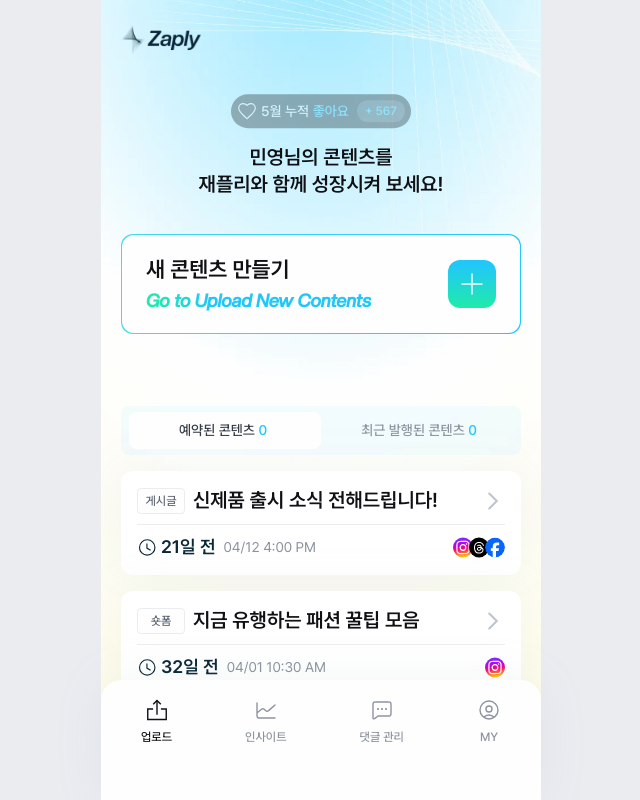
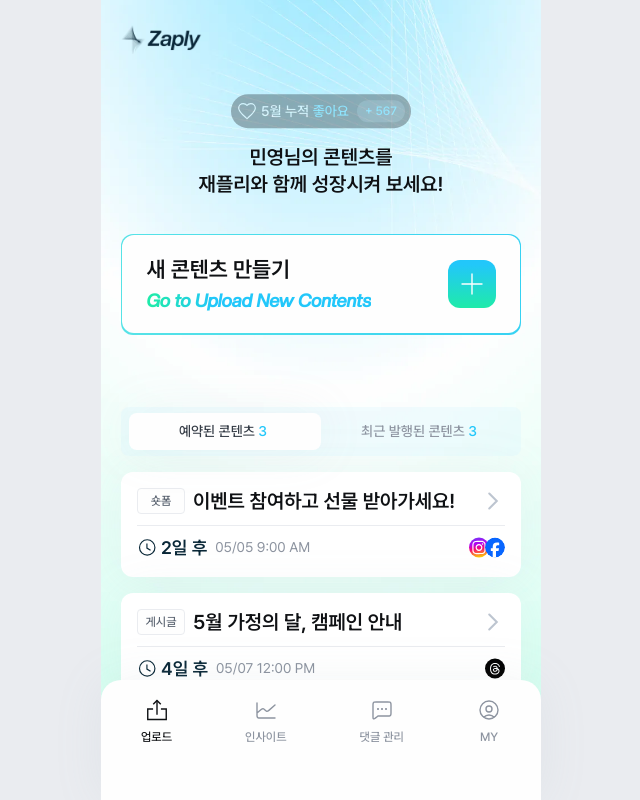
Before and after one commit to youth-o/Zaply-client, a Next.js app: page / in a window 1280 px wide. Shown: the whole page, without its empty margins (319-959 px from the left). Built offline with nearby package versions, Linux system fonts and the light colour scheme.

Commit message:
feat: 메인 페이지 구현

```diff
--- a/src/app/(main)/content/_components/ContentItem.tsx
+++ b/src/app/(main)/content/_components/ContentItem.tsx
@@ -1,16 +1,18 @@
 import { ChevronIcon, TimeIcon } from "@/components/icons";
-import { type contentItemsMock } from "./mocks/contentItems";
+import { contentItemsMock } from "./mocks/contentItems";
 import { useDateLabel, useFormattedDateTime } from "./hooks/useFormatTime";
 import Platforms from "./Platforms";
+import { useContentStore } from "@/stores/useContentStore";
 
 type ContentItemProps = (typeof contentItemsMock)[number];
 
 const ContentItem = ({ type, title, publishedAt, platforms }: ContentItemProps) => {
   const formatted = useFormattedDateTime(publishedAt);
   const label = useDateLabel(publishedAt);
+  const toggleState = useContentStore(state => state.activeTab);
 
   return (
-    <article className="w-full p-4 flex flex-col gap-[10px] rounded-[12px] bg-white shadow-drop cursor-pointer">
+    <article className="w-full h-[105px] p-4 flex flex-col gap-[10px] rounded-[12px] bg-white shadow-drop cursor-pointer">
       <div className="flex items-center justify-between">
         <div className="flex gap-2 items-center">
           <div className="w-[48px] h-[26px] rounded-[4px] text-grayscale-600 text-b4M text-center border border-grayscale-300 bg-grayscale-100 text-b4M text-grayscale-700 flex items-center justify-center">
@@ -22,6 +24,9 @@ const ContentItem = ({ type, title, publishedAt, platforms }: ContentItemProps)
       </div>
       <div className="w-full h-[1px] bg-grayscale-300" />
       <div className="flex items-cetner justify-between">
+        {toggleState === "recent" ? (
+          <p className="text-b3R text-grayscale-600">{formatted}</p>
+        ) : (
           <div className="flex items-center justify-center gap-2">
             <div className="flex items-center justify-center gap-1">
               <TimeIcon className="text-blue-blueblack" />
@@ -29,6 +34,7 @@ const ContentItem = ({ type, title, publishedAt, platforms }: ContentItemProps)
             </div>
             <p className="text-b3R text-grayscale-600">{formatted}</p>
           </div>
+        )}
         <Platforms platforms={platforms} />
       </div>
     </article>
--- a/src/app/(main)/content/_components/ContentList.tsx
+++ b/src/app/(main)/content/_components/ContentList.tsx
@@ -1,14 +1,38 @@
 import { contentItemsMock } from "./mocks/contentItems";
 import ContentItem from "./ContentItem";
+import { useContentStore } from "@/stores/useContentStore";
 
 const ContentList = () => {
-  const previewItems = contentItemsMock.slice(0, 3);
+  const activeTab = useContentStore(state => state.activeTab);
+  const now = new Date();
+
+  const filteredItems = contentItemsMock
+    .filter(item => {
+      const published = new Date(item.publishedAt);
+      return activeTab === "reserved" ? published > now : published <= now;
+    })
+    .sort((a, b) => {
+      const dateA = new Date(a.publishedAt).getTime();
+      const dateB = new Date(b.publishedAt).getTime();
+      return activeTab === "reserved" ? dateA - dateB : dateB - dateA;
+    });
 
   return (
-    <div className="w-full flex flex-col gap-4">
-      {previewItems.map(item => (
-        <ContentItem key={item.id} {...item} />
-      ))}
+    <div className="w-full flex flex-col items-center gap-4">
+      {filteredItems.length === 0 ? (
+        <div className="w-full h-[56px] bg-grayscale-100/80 text-center text-b2R text-grayscale-600 rounded-[12px] shadow-drop flex items-center justify-center">
+          현재 콘텐츠가 없어요.
+        </div>
+      ) : (
+        filteredItems.slice(0, 3).map(item => <ContentItem key={item.id} {...item} />)
+      )}
+      {filteredItems.length === 0 ? (
+        ""
+      ) : (
+        <button className="mt-2 w-[84px] h-[34px] text-center text-b3M text-grayscale-500 rounded-full bg-grayscale-100 shadow-drop">
+          전체보기
+        </button>
+      )}
     </div>
   );
 };
--- a/src/app/(main)/content/_components/ContentToggle.tsx
+++ b/src/app/(main)/content/_components/ContentToggle.tsx
@@ -1,13 +1,15 @@
-import { useState } from "react";
+import { useContentStore } from "@/stores/useContentStore";
 import { motion } from "framer-motion";
 
 const ContentToggle = () => {
-  const [activeTab, setActiveTab] = useState<"reserved" | "recent">("reserved");
+  const activeTab = useContentStore(state => state.activeTab);
+  const setActiveTab = useContentStore(state => state.setActiveTab);
+  const counts = useContentStore(state => state.counts);
 
   return (
     <div className="relative w-full bg-blue-300/30 rounded-[8px] py-[6px] px-2 flex items-center justify-between gap-2">
       <motion.div
-        className="absolute top-[6px] left-[8px] h-[calc(100%-12px)] w-[calc(50%-8px)] rounded-[8px] bg-grayscale-100 z-0"
+        className="absolute top-[6px] left-[8px] h-[calc(100%-12px)] w-[calc(50%-8px)] rounded-[8px] bg-grayscale-100 z-0 shadow-drop"
         layout
         animate={{ x: activeTab === "reserved" ? "0%" : "100%" }}
         transition={{ type: "spring", stiffness: 300, damping: 30 }}
@@ -19,7 +21,7 @@ const ContentToggle = () => {
           className={`w-full px-4 py-2 text-center text-b3M rounded-[8px] cursor-pointer transition-colors duration-200 ${
             activeTab === "reserved" ? "text-grayscale-800" : "text-grayscale-600"
           }`}>
-          예약된 콘텐츠 <span className="text-blue-700">0</span>
+          예약된 콘텐츠 <span className="text-blue-700">{counts.reserved}</span>
         </button>
       </div>
       <div className="relative z-10 w-1/2">
@@ -28,7 +30,7 @@ const ContentToggle = () => {
           className={`w-full px-4 py-2 text-center text-b3M rounded-[8px] cursor-pointer transition-colors duration-200 ${
             activeTab === "recent" ? "text-grayscale-800" : "text-grayscale-600"
           }`}>
-          최근 발행된 콘텐츠 <span className="text-blue-700">0</span>
+          최근 발행된 콘텐츠 <span className="text-blue-700">{counts.recent}</span>
         </button>
       </div>
     </div>
--- a/src/app/(main)/content/_components/MainContent.tsx
+++ b/src/app/(main)/content/_components/MainContent.tsx
@@ -1,9 +1,22 @@
+import { useEffect } from "react";
 import ContentList from "./ContentList";
 import ContentToggle from "./ContentToggle";
+import { contentItemsMock } from "./mocks/contentItems";
+import { useContentStore } from "@/stores/useContentStore";
 
 const MainContent = () => {
+  const now = new Date();
+  const setCounts = useContentStore(state => state.setCounts);
+
+  useEffect(() => {
+    const reserved = contentItemsMock.filter(item => new Date(item.publishedAt) > now).length;
+    const recent = contentItemsMock.filter(item => new Date(item.publishedAt) <= now).length;
+
+    setCounts({ reserved, recent });
+  }, [setCounts, now]);
+
   return (
-    <main className="flex flex-col gap-4">
+    <main className="h-full flex flex-col gap-4">
       <ContentToggle />
       <ContentList />
     </main>
--- a/src/app/(main)/section/_components/ContentButton.tsx
+++ b/src/app/(main)/section/_components/ContentButton.tsx
@@ -2,7 +2,7 @@ import { PlusIcon } from "@/components/icons";
 
 const ContentButton = () => {
   return (
-    <div className="relative w-full mt-4 rounded-[12px] p-[1px] bg-gradation-border bg-[length:300%_300%] animate-border-rotate">
+    <div className="relative w-full mt-4 rounded-[12px] p-[1.4px] bg-gradation-border bg-[length:300%_300%] animate-border-rotate">
       <div className="w-full bg-grayscale-100 rounded-[12px] py-5 px-6 cursor-pointer flex items-center justify-between relative z-10">
         <div className="flex flex-col gap-1">
           <p className="text-t2 text-grayscale-900">새 콘텐츠 만들기</p>
--- a/src/app/page.tsx
+++ b/src/app/page.tsx
@@ -18,7 +18,7 @@ export default function Home() {
     <>
       <Container
         ref={containerRef}
-        className="overflow-y-scroll scrollbar-hide bg-backgroundLine-yellow bg-cover bg-center flex flex-col gap-[28px]">
+        className="overflow-y-scroll scrollbar-hide bg-backgroundLine-green bg-cover bg-center flex flex-col gap-[28px] pb-[185px]">
         <TopBar
           isBlur={isBlur}
           left={<Image src={"/assets/images/logo-black.webp"} width={99} height={36} alt="logo" />}
--- /dev/null
+++ b/src/stores/useContentStore.ts
@@ -0,0 +1,17 @@
+import { create } from "zustand";
+
+type TabType = "reserved" | "recent";
+
+interface ContentStore {
+  activeTab: TabType;
+  counts: { reserved: number; recent: number };
+  setActiveTab: (tab: TabType) => void;
+  setCounts: (counts: { reserved: number; recent: number }) => void;
+}
+
+export const useContentStore = create<ContentStore>(set => ({
+  activeTab: "reserved",
+  counts: { reserved: 0, recent: 0 },
+  setActiveTab: tab => set({ activeTab: tab }),
+  setCounts: counts => set({ counts }),
+}));
--- a/tailwind.config.js
+++ b/tailwind.config.js
@@ -168,7 +168,7 @@ module.exports = {
         "slide-out-to-left": "slide-out-to-left 0.2s ease-in",
         "zoom-in": "zoom-in 0.2s ease-out",
         "zoom-out": "zoom-out 0.2s ease-in",
-        "border-rotate": "border-rotate 1s linear infinite",
+        "border-rotate": "border-rotate 1.5s linear infinite",
         in: "in 0.2s ease-out",
         out: "out 0.2s ease-in",
       },
```
Lines whose indentation alone changed are shown as unchanged.
